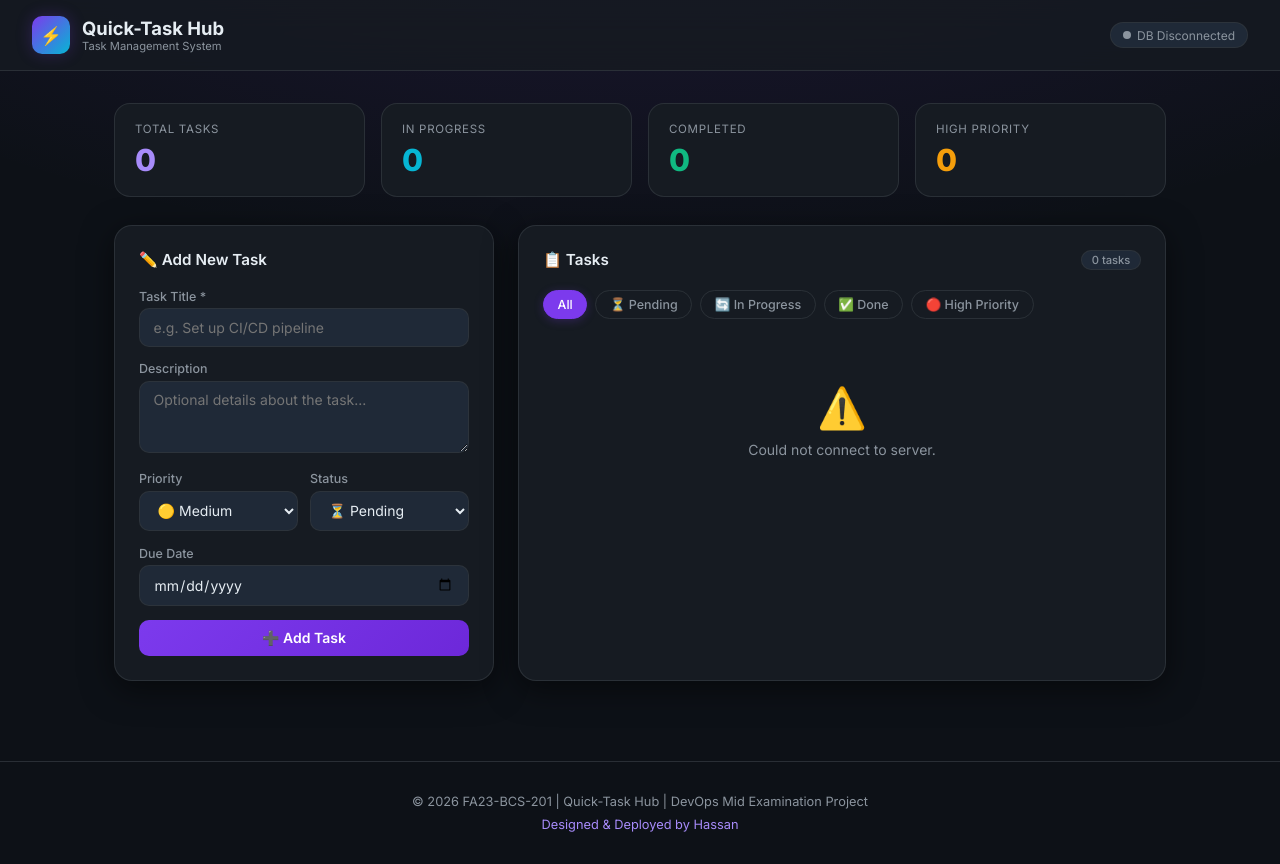
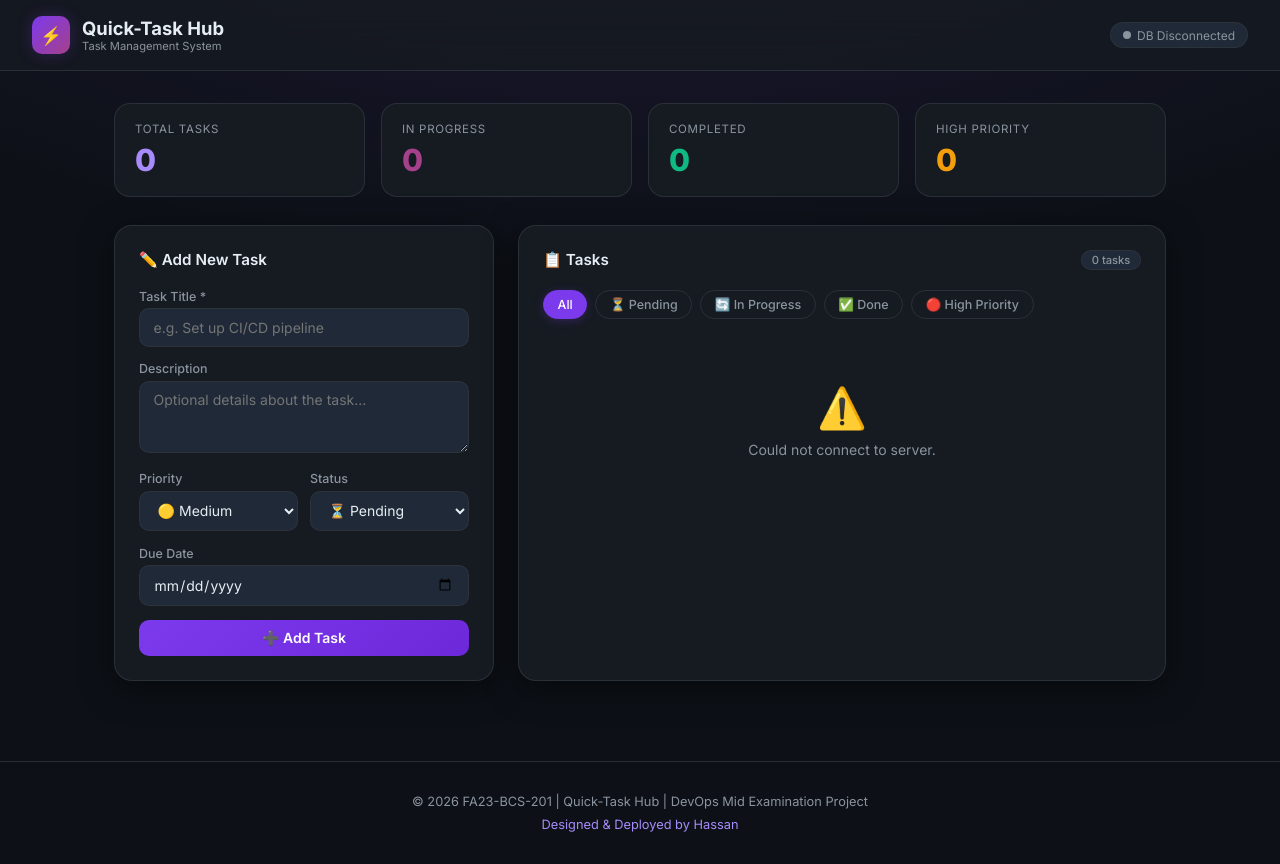
Before and after one commit to itz-baig/devops-midterm-project, a plain HTML site: page frontend/index.html in a window 1280 px wide. Drawn offline with Linux system fonts and the light colour scheme; no server answers.

Commit message:
Change button

```diff
--- a/frontend/index.html
+++ b/frontend/index.html
@@ -17,7 +17,7 @@
       --primary:     #7c3aed;
       --primary-lt:  #a78bfa;
       --primary-glow:rgba(124, 58, 237, 0.25);
-      --accent:      #06b6d4;
+      --accent:      #a5408a;
       --success:     #10b981;
       --warning:     #f59e0b;
       --danger:      #ef4444;
```
